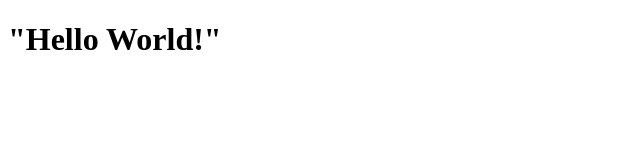
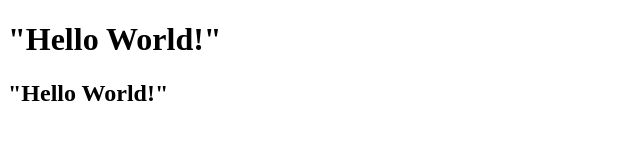
Before and after one commit to ashikur6/JavaScript, a plain HTML site: page first js code/index.html in a window 1280 px wide. Shown: the whole page, without its empty margins (0-640 px from the left). Drawn offline with Linux system fonts and the light colour scheme.

Commit message:
Update index.html

```diff
--- a/first js code/index.html
+++ b/first js code/index.html
@@ -8,6 +8,7 @@
 </head>
 <body>
     <h1> "Hello World!" </h1>
+    <h2> "Hello World!" </h2>
 </body>
 
 </html>
```
